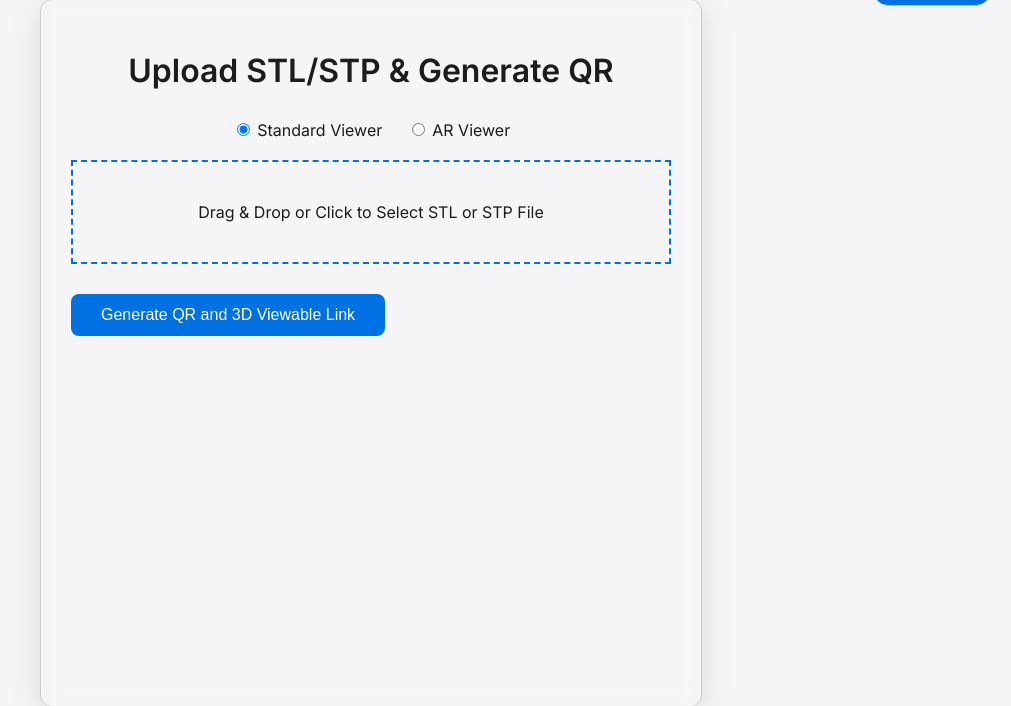
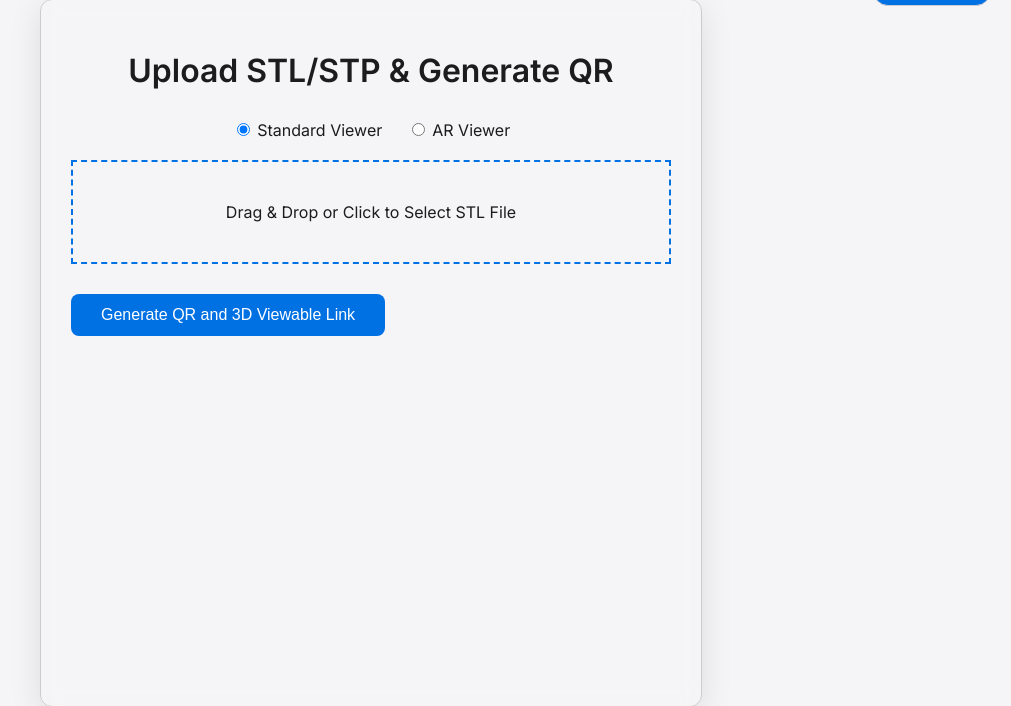
Before and after one commit to raa5/3D-CAD-Viewer, a Flask app: page / in a window 1280 px wide. Shown: the part 49-755 px from the top of the page, without its empty margins (269-1280 px from the left). Run offline with Flask 3, Linux system fonts and the light colour scheme.

Commit message:
Changed file upload stl and stp to just stl for now

```diff
--- a/templates/upload.html
+++ b/templates/upload.html
@@ -151,7 +151,7 @@
             </label>
         </div>
         <form id="uploadForm">
-            <div id="drop-area">Drag & Drop or Click to Select STL or STP File
+            <div id="drop-area">Drag & Drop or Click to Select STL File
                 <input type="file" id="fileInput" name="file" accept=".stl,.stp" required />
             </div>
             <button type="submit">Generate QR and 3D Viewable Link</button>
```
